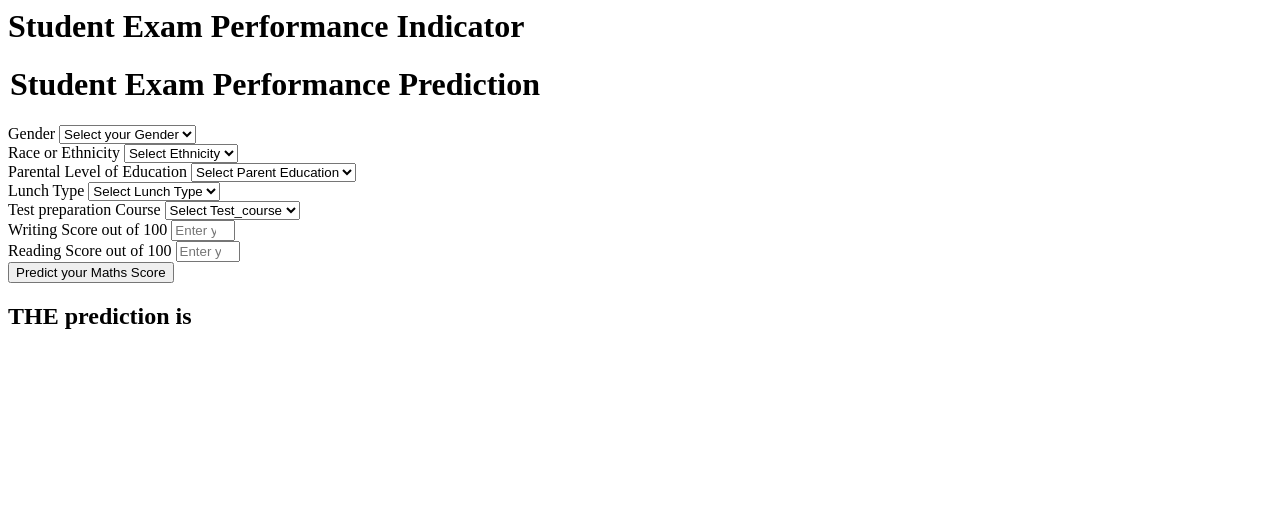
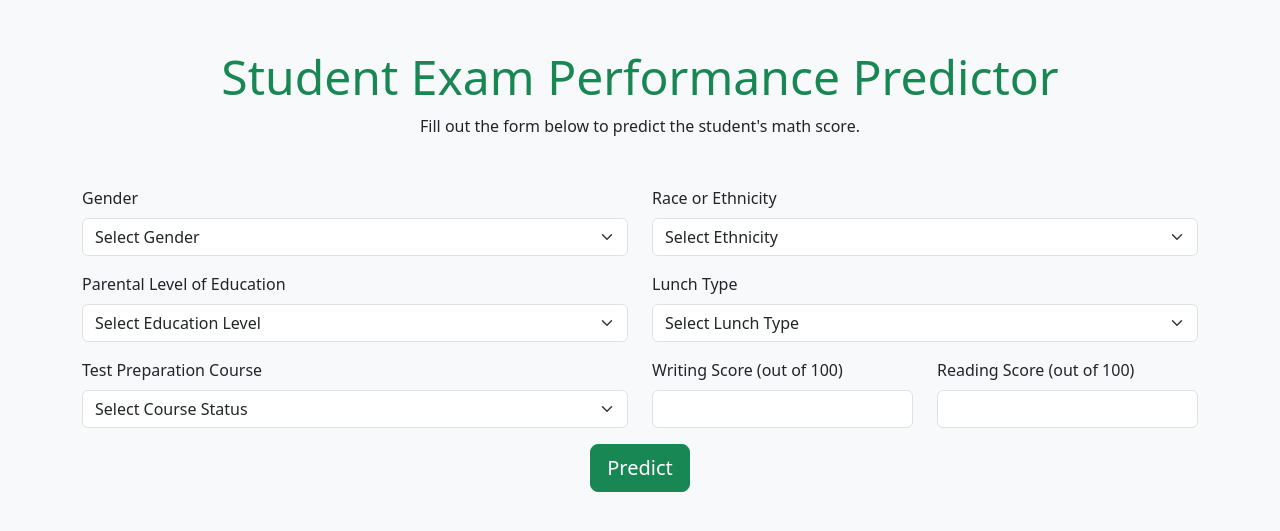
Before and after one commit to Ikeora/mlproject, a Flask app: page /predictdata in a window 1280 px wide. Shown: the top 531 px of the page. Run offline with Flask 3, Linux system fonts and the light colour scheme.

Commit message:
Modified the html templates

```diff
--- a/app.py
+++ b/app.py
@@ -2,7 +2,6 @@
 import numpy as np
 import pandas as pd
 
-from sklearn.preprocessing import StandardScaler
 from src.pipeline.predict_pipeline import CustomData,PredictPipeline
 
 
@@ -12,7 +11,7 @@
 
 # Route for a home page
 
-@app.route('/')
+@app.route('/') #base url of web app
 def index():
     return render_template('index.html')
 
--- a/templates/home.html
+++ b/templates/home.html
@@ -1,111 +1,93 @@
-<html>
-<body>
-    <div class="login">
-       <h1>Student Exam Performance Indicator</h1>
+<!DOCTYPE html>
+<html lang="en">
+<head>
+    <meta charset="UTF-8">
+    <meta name="viewport" content="width=device-width, initial-scale=1.0">
+    <title>Prediction Form</title>
+    <link href="https://cdn.jsdelivr.net/npm/bootstrap@5.3.0-alpha1/dist/css/bootstrap.min.css" rel="stylesheet">
+</head>
+<body class="bg-light">
+    <div class="container mt-5">
+        <h1 class="display-5 text-center text-success">Student Exam Performance Predictor</h1>
+        <p class="text-center mb-5">Fill out the form below to predict the student's math score.</p>
 
-       <form action="{{ url_for('predict_datapoint')}}" method="post">
-        <h1>
-            <legend>Student Exam Performance Prediction</legend>
-        </h1>
-        <div class="mb-3">
+        <form action="{{ url_for('predict_datapoint') }}" method="post">
+            <div class="row mb-3">
+                <div class="col-md-6">
                     <label class="form-label">Gender</label>
-            <select class="form-control" name="gender" placeholder="Enter you Gender" required>
-                <option class="placeholder" selected disabled value="">Select your Gender</option>
-                <option value="male">
-                    Male
-                </option>
-                <option value="female">
-                    Female
-                </option>
+                    <select class="form-select" name="gender" required>
+                        <option selected disabled value="">Select Gender</option>
+                        <option value="male">Male</option>
+                        <option value="female">Female</option>
                     </select>
                 </div>
-        <div class="mb-3">
+                <div class="col-md-6">
                     <label class="form-label">Race or Ethnicity</label>
-            <select class="form-control" name="ethnicity" placeholder="Enter you ethnicity" required>
-                <option class="placeholder" selected disabled value="">Select Ethnicity</option>
-                <option value="group A">
-                    Group A
-                </option>
-                <option value="group B">
-                    Group B
-                </option>
-                <option value="group C">
-                    Group C
-                </option>
-                <option value="group D">
-                    Group D
-                </option>
-                <option value="group E">
-                    Group E
-                </option>
+                    <select class="form-select" name="ethnicity" required>
+                        <option selected disabled value="">Select Ethnicity</option>
+                        <option value="group A">Group A</option>
+                        <option value="group B">Group B</option>
+                        <option value="group C">Group C</option>
+                        <option value="group D">Group D</option>
+                        <option value="group E">Group E</option>
                     </select>
                 </div>
-        <div class="mb-3">
+            </div>
+
+            <div class="row mb-3">
+                <div class="col-md-6">
                     <label class="form-label">Parental Level of Education</label>
-            <select class="form-control" name="parental_level_of_education"
-                placeholder="Enter you Parent Education" required>
-                <option class="placeholder" selected disabled value="">Select Parent Education</option>
-                <option value="associate's degree">
-                    associate's degree
-                </option>
-                <option value="bachelor's degree">
-                    bachelor's degree
-                </option>
-                <option value="high school">
-                    high school
-                </option>
-                <option value="master's degree">
-                    master's degree
-                </option>
-                <option value="some college">
-                    some college
-                </option>
-                <option value="some high school">
-                    some high school
-                </option>
+                    <select class="form-select" name="parental_level_of_education" required>
+                        <option selected disabled value="">Select Education Level</option>
+                        <option value="associate's degree">Associate's Degree</option>
+                        <option value="bachelor's degree">Bachelor's Degree</option>
+                        <option value="high school">High School</option>
+                        <option value="master's degree">Master's Degree</option>
+                        <option value="some college">Some College</option>
+                        <option value="some high school">Some High School</option>
                     </select>
                 </div>
-        <div class="mb-3">
+                <div class="col-md-6">
                     <label class="form-label">Lunch Type</label>
-            <select class="form-control" name="lunch" placeholder="Enter you Lunch" required>
-                <option class="placeholder" selected disabled value="">Select Lunch Type</option>
-                <option value="free/reduced">
-                    free/reduced
-                </option>
-                <option value="standard">
-                    standard
-                </option>
+                    <select class="form-select" name="lunch" required>
+                        <option selected disabled value="">Select Lunch Type</option>
+                        <option value="free/reduced">Free/Reduced</option>
+                        <option value="standard">Standard</option>
                     </select>
                 </div>
-        <div class="mb-3">
-            <label class="form-label">Test preparation Course</label>
-            <select class="form-control" name="test_preparation_course" placeholder="Enter you Course"
-                required>
-                <option class="placeholder" selected disabled value="">Select Test_course</option>
-                <option value="none">
-                    None
-                </option>
-                <option value="completed">
-                    Completed
-                </option>
+            </div>
+
+            <div class="row mb-3">
+                <div class="col-md-6">
+                    <label class="form-label">Test Preparation Course</label>
+                    <select class="form-select" name="test_preparation_course" required>
+                        <option selected disabled value="">Select Course Status</option>
+                        <option value="none">None</option>
+                        <option value="completed">Completed</option>
                     </select>
                 </div>
-        <div class="mb-3">
-            <label class="form-label">Writing Score out of 100</label>
-            <input class="form-control" type="number" name="writing_score"
-                placeholder="Enter your Reading score" min='0' max='100' />
+                <div class="col-md-3">
+                    <label class="form-label">Writing Score (out of 100)</label>
+                    <input class="form-control" type="number" name="writing_score" min="0" max="100" required>
                 </div>
-        <div class="mb-3">
-            <label class="form-label">Reading Score out of 100</label>
-            <input class="form-control" type="number" name="reading_score"
-                placeholder="Enter your Reading Score" min='0' max='100' />
+                <div class="col-md-3">
+                    <label class="form-label">Reading Score (out of 100)</label>
+                    <input class="form-control" type="number" name="reading_score" min="0" max="100" required>
                 </div>
-        <div class="mb-3">
-            <input class="btn btn-primary" type="submit" value="Predict your Maths Score" required />
+            </div>
+
+
+
+            <div class="text-center">
+                <button class="btn btn-success btn-lg" type="submit">Predict</button>
             </div>
         </form>
-    <h2>
-       THE  prediction is {{result}}
-    </h2>
-   <body>
+
+        {% if result %}
+        <div class="alert alert-info text-center mt-4">
+            <h4>Prediction: {{ result }}</h4>
+        </div>
+        {% endif %}
+    </div>
+</body>
 </html>
```
Also changed, not shown: templates/index.html (+16 -1 lines). Lines whose indentation alone changed are shown as unchanged.
